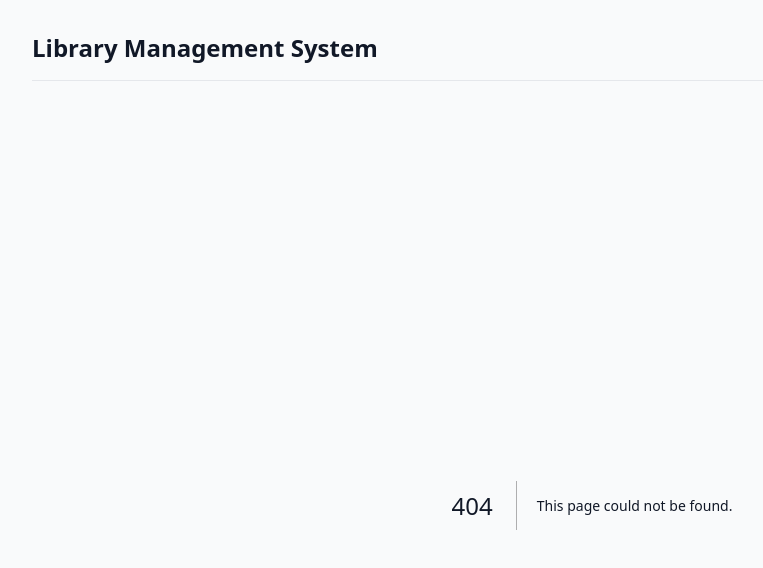
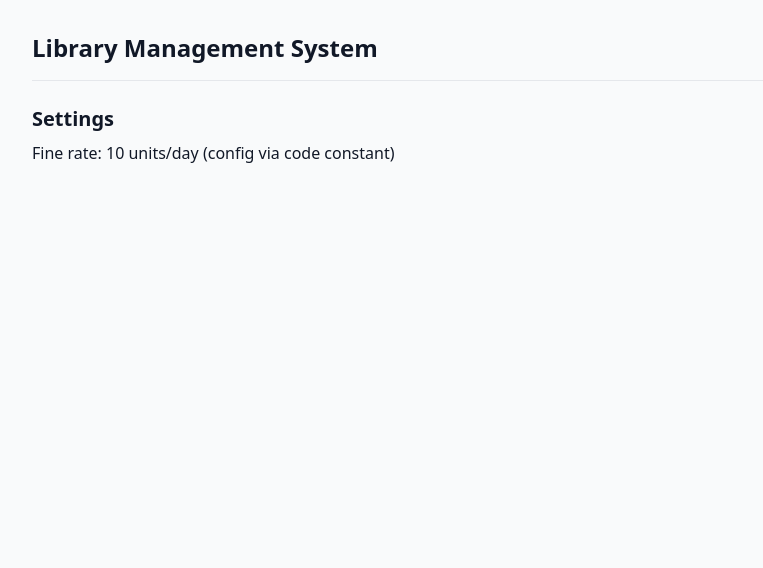
Before and after one commit to Abhishek-0005/Abhishek-0005, a Next.js app in the folder lms/: page /dashboard/settings in a window 1280 px wide. Before the commit this address had no page. Shown: the top 568 px of the page, without its empty margins (48-811 px from the left). Built offline with nearby package versions, Linux system fonts and the light colour scheme.

Commit message:
feat(lms): settings placeholder

```diff
--- /dev/null
+++ b/lms/app/dashboard/settings/page.tsx
@@ -0,0 +1,8 @@
+export default function SettingsPage() {
+  return (
+    <div>
+      <h2 className="text-xl font-semibold mb-2">Settings</h2>
+      <p>Fine rate: 10 units/day (config via code constant)</p>
+    </div>
+  )
+}
```
